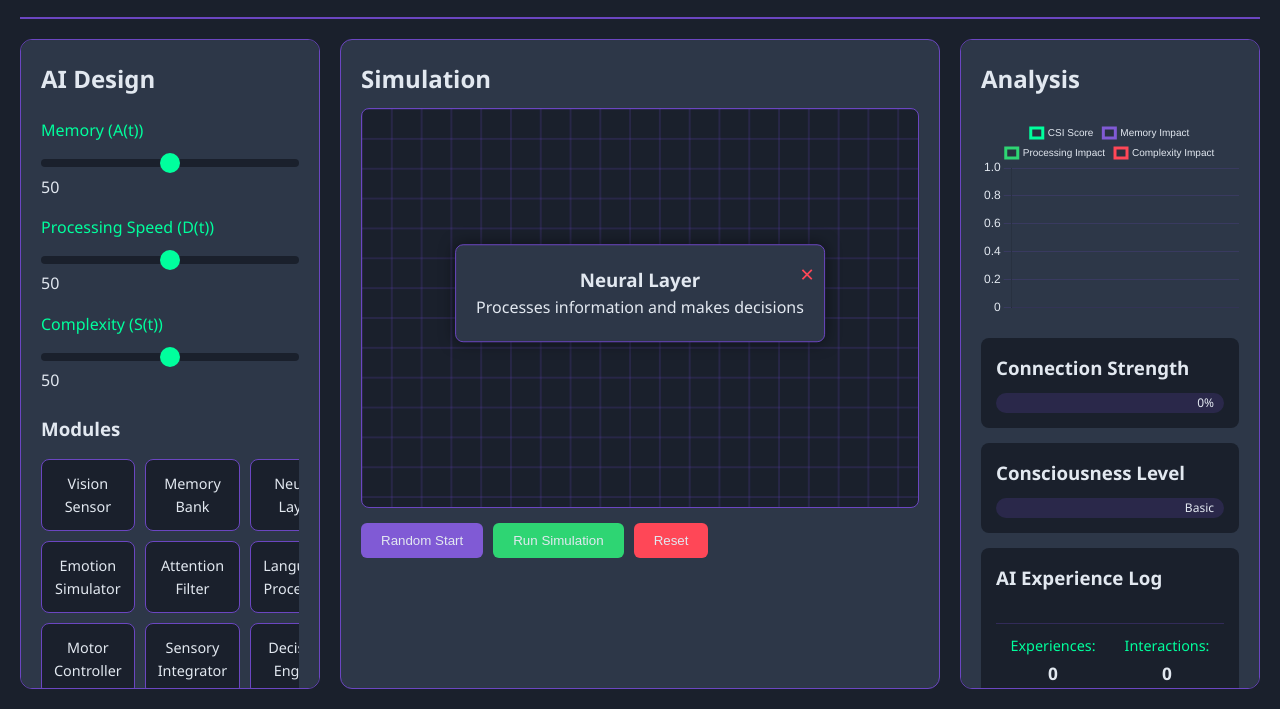
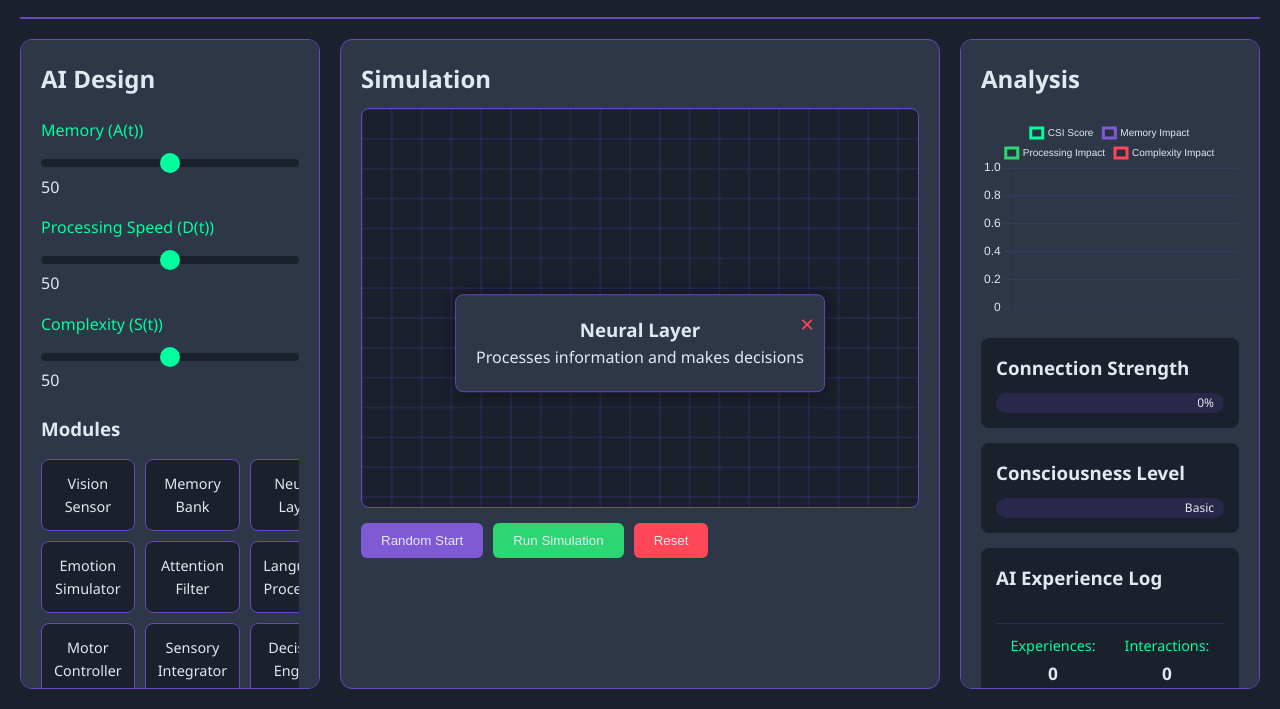
Before and after one commit to honeylouluzon/Introduction-to-Vibe-Coding-EPOC, a plain HTML site: page index.html in a window 1280 px wide. Both pictures are taken after a click on the element "Neural Layer". Shown: the part 107-816 px from the top of the page. Drawn offline with nearby package versions, Linux system fonts and the light colour scheme.

Commit message:
Task 6: Adjusted pop-up position and updated task status to DONE

```diff
--- a/styles.css
+++ b/styles.css
@@ -86,6 +86,7 @@ input[type="range"] {
     background: var(--background-color);
     border-radius: 4px;
     outline: none;
+    appearance: none; /* Added standard property for compatibility */
     -webkit-appearance: none;
 }
 
@@ -349,9 +350,9 @@ button:hover {
     color: var(--success-color);
 }
 
-.module-popup {
+#module-popup {
     position: absolute;
-    top: 50%;
+    top: calc(50% + 50px); /* Adjusted to make it slightly lower */
     left: 50%;
     transform: translate(-50%, -50%);
     background: var(--panel-color);
```
Also changed, not shown: 1 other file.
